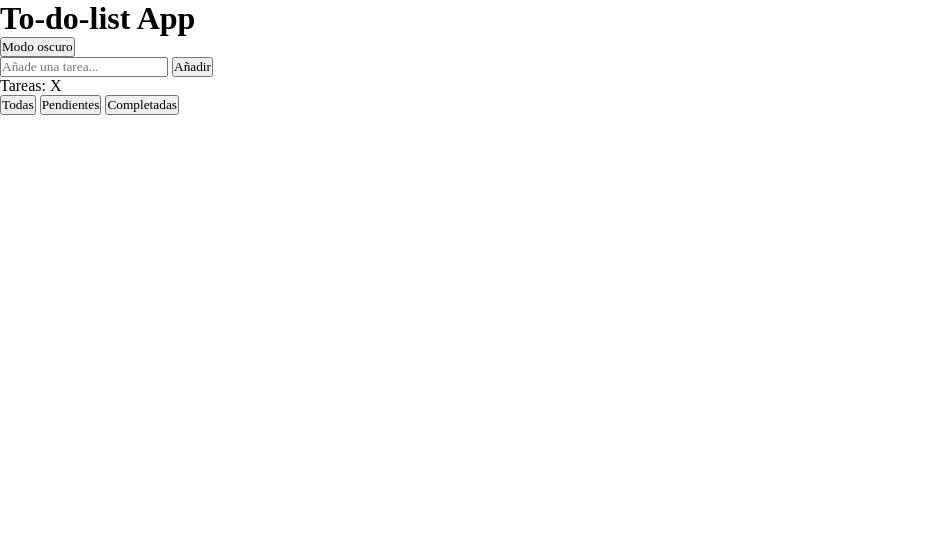
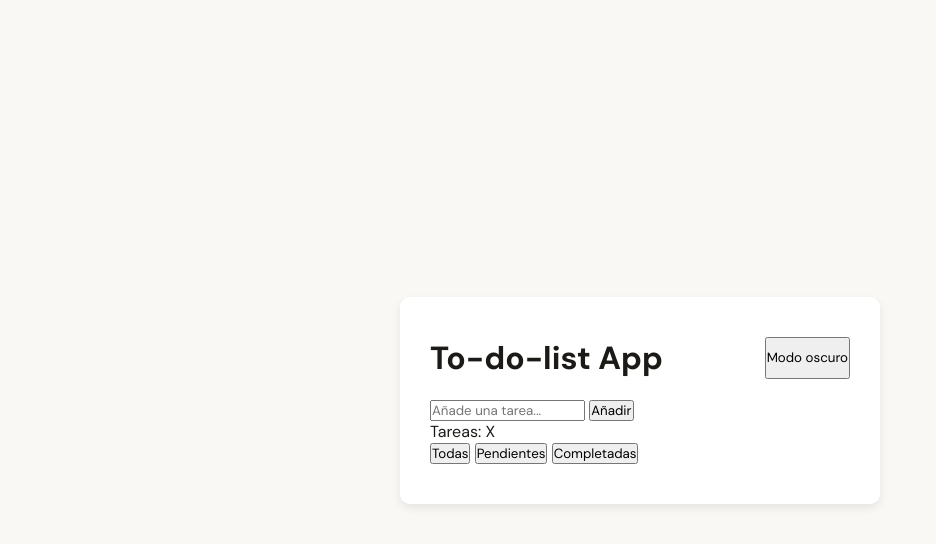
Before and after one commit to clemente-dev/tasks-app, a plain HTML site: page index.html in a window 1280 px wide. Shown: the whole page, without its empty margins (0-936 px from the left). Drawn offline with Linux system fonts and the light colour scheme.

Commit message:
style(css): añadir layout de body, main y header

```diff
--- a/css/styles.css
+++ b/css/styles.css
@@ -33,3 +33,37 @@ button {
   --color-accent-hover: #ea580c; /* Acento en hover */
   --color-accent-light: #431407; /* Acento desaturado para fondos */
 }
+
+/* ================================
+    Contenedor principal
+   ================================ */
+body {
+  display: flex;
+  flex-direction: column;
+  justify-content: center;
+  align-items: center;
+  background-color: var(--color-bg);
+  min-height: 100vh;
+  color: var(--color-text);
+  font-family: 'DM Sans', sans-serif;
+}
+
+/* ================================
+    Contenedor app
+   ================================ */
+main {
+  display: flex;
+  flex-direction: column;
+  width: 480px;
+  max-width: 80%;
+  background-color: var(--color-surface);
+  border-radius: 10px;
+  padding: 40px 30px;
+  box-shadow: 0 4px 10px rgba(0, 0, 0, 0.08);
+}
+
+header {
+  display: flex;
+  justify-content: space-between;
+  margin-bottom: 20px;
+}
```
